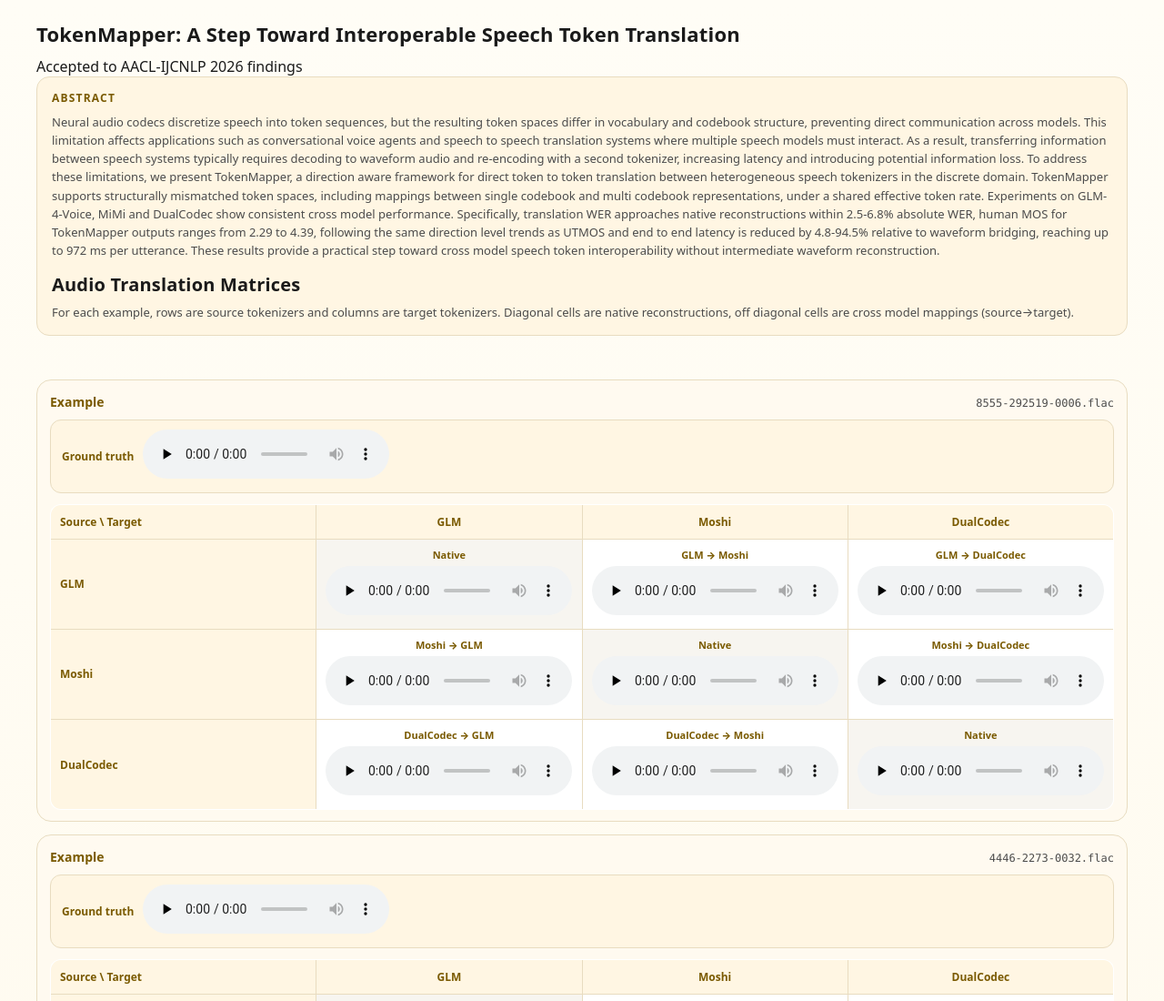
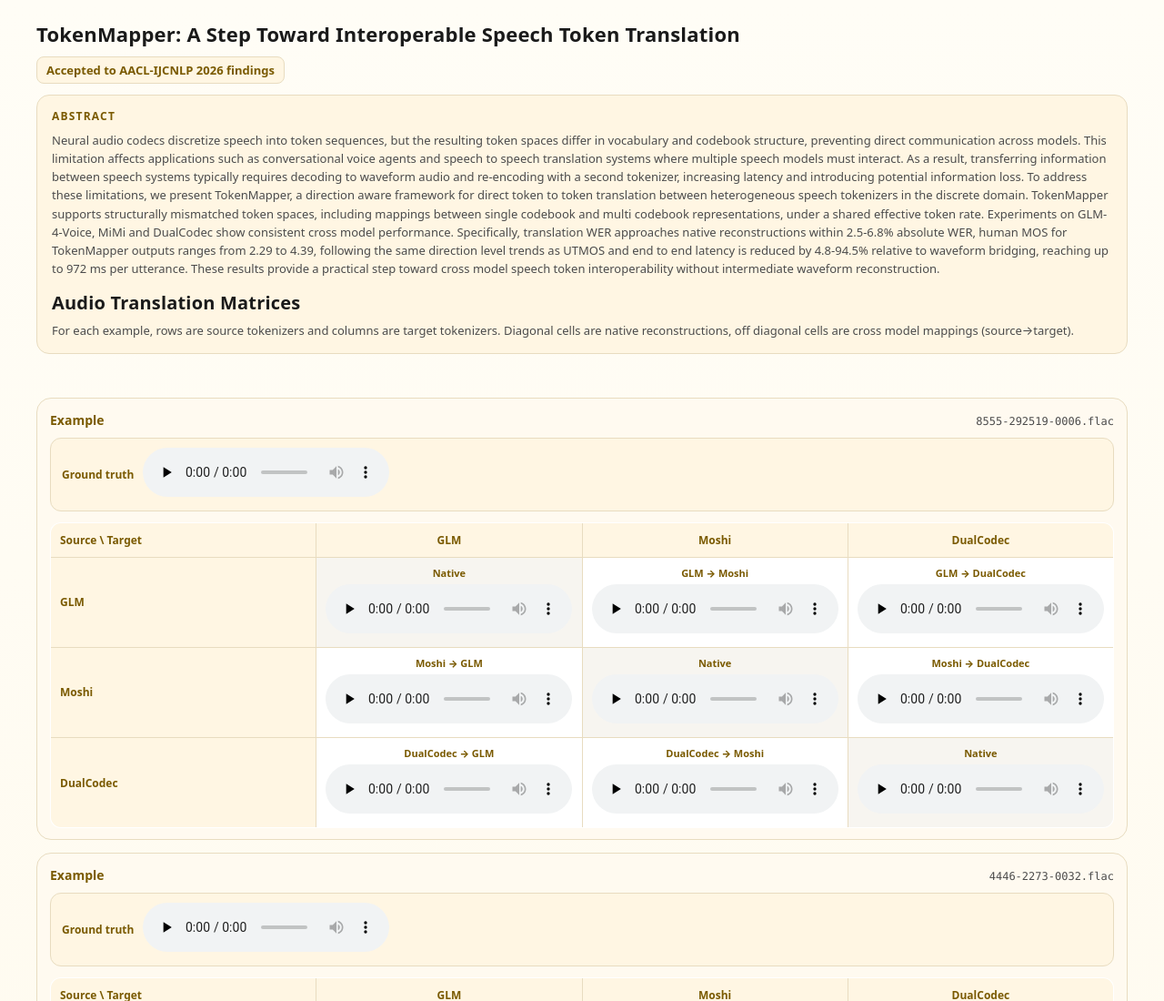
Before and after one commit to talkov/TokenMapper.github.io, a plain HTML site: page index.html in a window 1280 px wide. Shown: the top 1100 px of the page at 91% size. Drawn offline with Linux system fonts and the light colour scheme.

Commit message:
Update index.html

```diff
--- a/index.html
+++ b/index.html
@@ -34,6 +34,17 @@
       font-size: 22px;
       font-weight: 900;
       letter-spacing: 0.2px;
+    }
+    .venue{
+      display: inline-block;
+      margin: 0 0 12px 0;
+      padding: 5px 10px;
+      border-radius: 8px;
+      background: #fff6e3;
+      border: 1px solid #e8dcc0;
+      color: #7a5a00;
+      font-size: 13px;
+      font-weight: 800;
     }
     .paper-abstract-wrap{
       background: var(--panel2);
```
